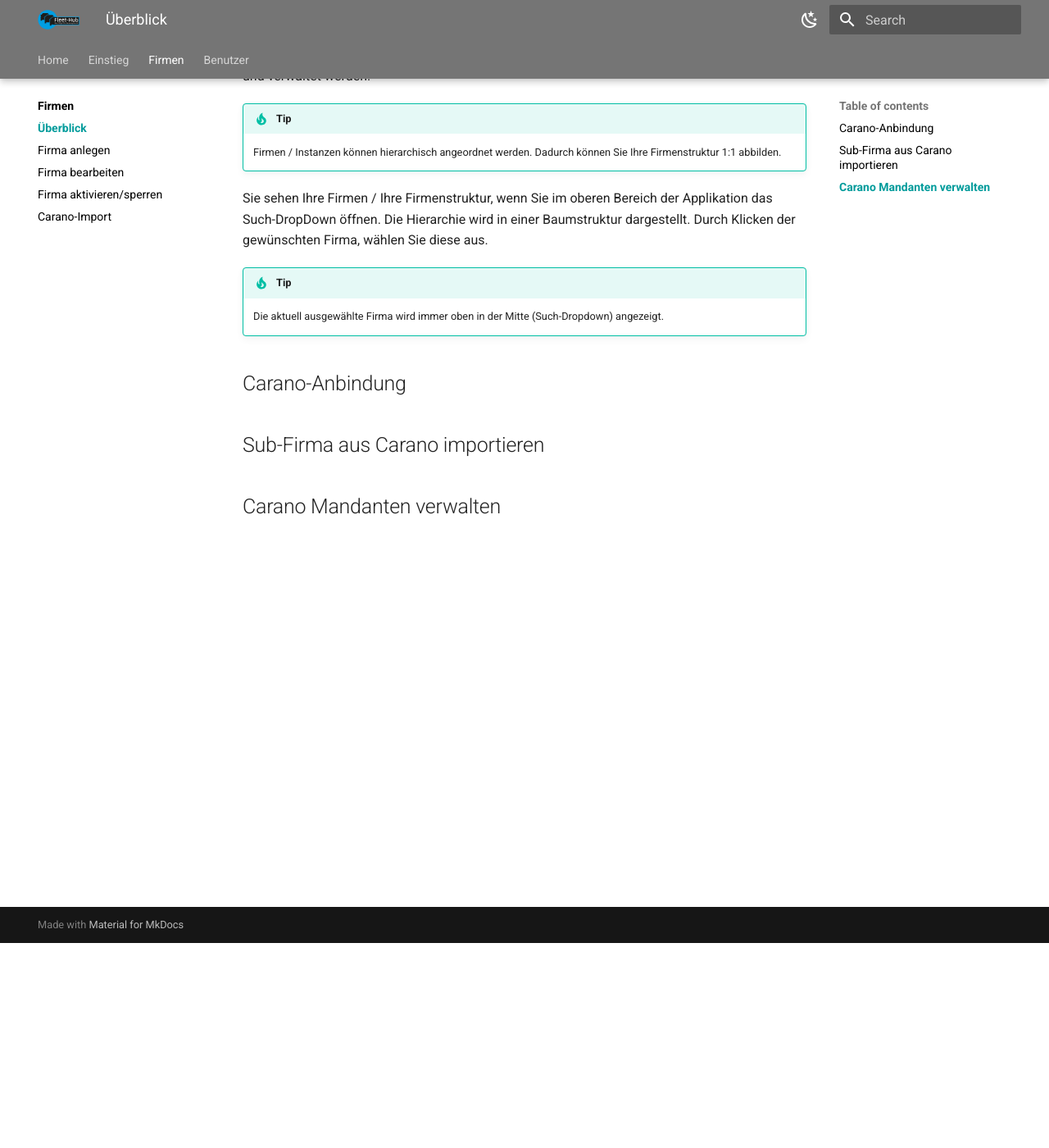
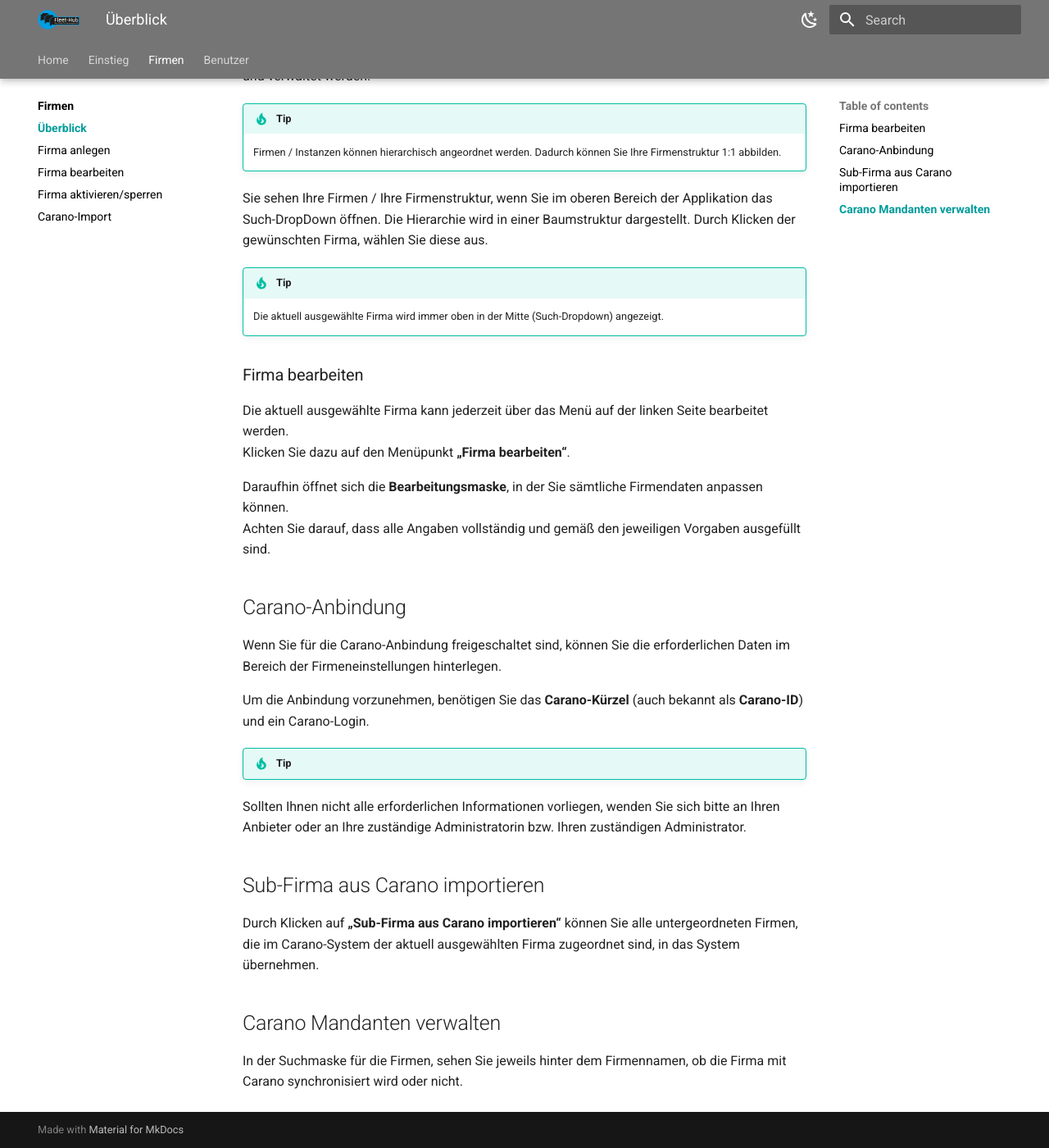
Before and after one commit to VeriFleet/vf-documentation, an MkDocs documentation site: the page built from docs/Companies/company-management.md, in a window 1280 px wide and 1400 px high, scrolled down 250 px. Shown: the whole window at 82% size. Built offline with MkDocs 1.6.1 and Material for MkDocs 9.7.7, drawn with Linux system fonts in a browser that asks for light colours.

Commit message:
Company-Management

```diff
--- a/docs/Companies/company-management.md
+++ b/docs/Companies/company-management.md
@@ -15,8 +15,27 @@
 !!! tip
     Die aktuell ausgewählte Firma wird immer oben in der Mitte (Such-Dropdown) angezeigt.
 
+### Firma bearbeiten
+
+Die aktuell ausgewählte Firma kann jederzeit über das Menü auf der linken Seite bearbeitet werden.
+Klicken Sie dazu auf den Menüpunkt **„Firma bearbeiten“**.
+
+Daraufhin öffnet sich die **Bearbeitungsmaske**, in der Sie sämtliche Firmendaten anpassen können.
+Achten Sie darauf, dass alle Angaben vollständig und gemäß den jeweiligen Vorgaben ausgefüllt sind.
+
 ## Carano-Anbindung
+
+Wenn Sie für die Carano-Anbindung freigeschaltet sind, können Sie die erforderlichen Daten im Bereich der Firmeneinstellungen hinterlegen.
+
+Um die Anbindung vorzunehmen, benötigen Sie das **Carano-Kürzel** (auch bekannt als **Carano-ID**) und ein Carano-Login.
+
+!!! tip
+Sollten Ihnen nicht alle erforderlichen Informationen vorliegen, wenden Sie sich bitte an Ihren Anbieter oder an Ihre zuständige Administratorin bzw. Ihren zuständigen Administrator.
 
 ## Sub-Firma aus Carano importieren
 
+Durch Klicken auf **„Sub-Firma aus Carano importieren“** können Sie alle untergeordneten Firmen, die im Carano-System der aktuell ausgewählten Firma zugeordnet sind, in das System übernehmen.
+
 ## Carano Mandanten verwalten
+
+In der Suchmaske für die Firmen, sehen Sie jeweils hinter dem Firmennamen, ob die Firma mit Carano synchronisiert wird oder nicht.
```
